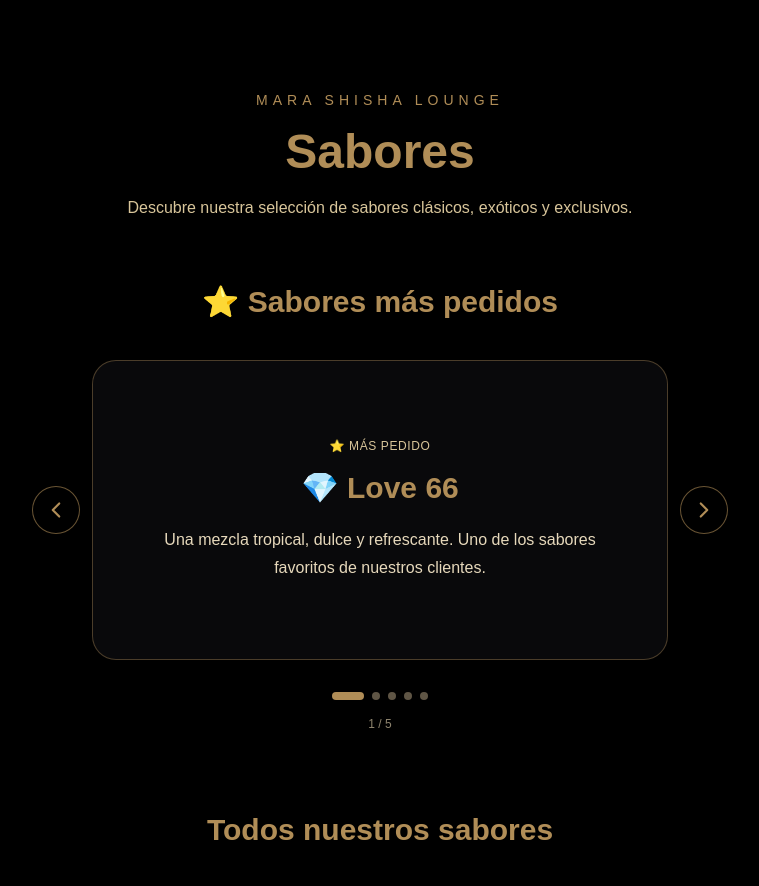
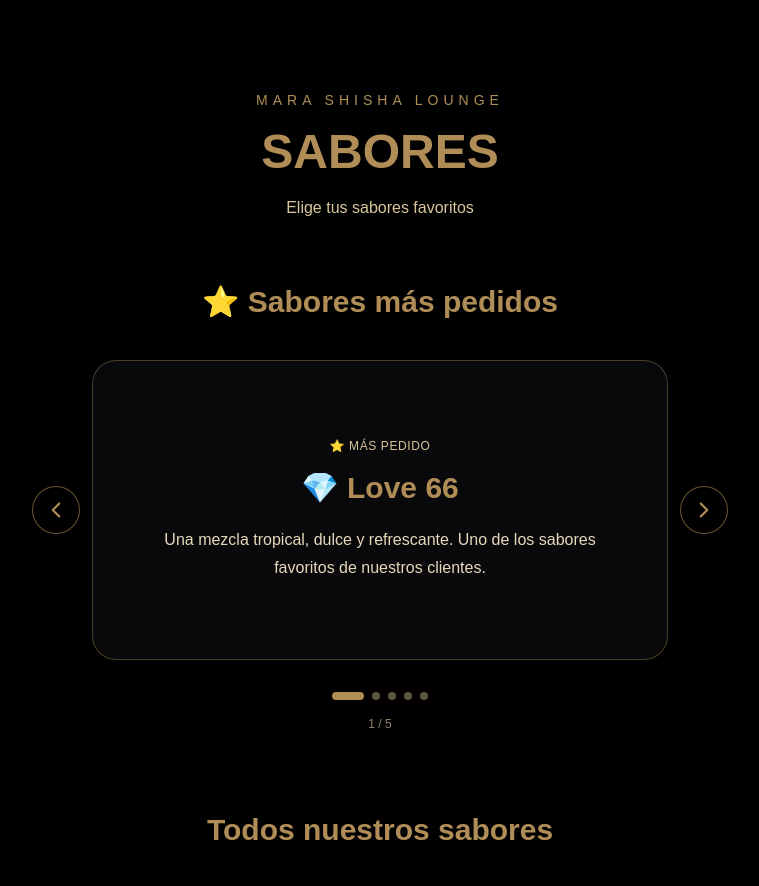
Before and after one commit to marashishalounge/mara-shisha-v2, a Next.js app: page / in a window 1280 px wide. Shown: the part 3380-4266 px from the top of the page, without its empty margins (260-1019 px from the left). Built offline with nearby package versions, Linux system fonts and the light colour scheme.

Commit message:
Fix bilingual flavors

```diff
--- a/app/components/Flavors.tsx
+++ b/app/components/Flavors.tsx
@@ -2,140 +2,248 @@
 
 import { useState } from "react";
 import { ChevronLeft, ChevronRight } from "lucide-react";
+import { useLanguage } from "../i18n/LanguageContext";
 
 const favorites = [
   {
     name: "💎 Love 66",
-    badge: "⭐ Más pedido",
-    description:
-      "Una mezcla tropical, dulce y refrescante. Uno de los sabores favoritos de nuestros clientes.",
+    badge: {
+      es: "⭐ Más pedido",
+      en: "⭐ Most popular",
+    },
+    description: {
+      es: "Una mezcla tropical, dulce y refrescante. Uno de los sabores favoritos de nuestros clientes.",
+      en: "A tropical, sweet and refreshing blend. One of our customers' favourite flavours.",
+    },
   },
   {
     name: "🍓 Frutos Rojos",
-    badge: "⭐ Más pedido",
-    description:
-      "Una combinación intensa de frutas rojas con un aroma elegante y equilibrado.",
+    badge: {
+      es: "⭐ Más pedido",
+      en: "⭐ Most popular",
+    },
+    description: {
+      es: "Una combinación intensa de frutas rojas con un aroma elegante y equilibrado.",
+      en: "An intense combination of red berries with an elegant and balanced aroma.",
+    },
   },
   {
     name: "🥭 Mango",
-    badge: "⭐ Más pedido",
-    description:
-      "Dulce y tropical, perfecto para una fumada suave y agradable.",
+    badge: {
+      es: "⭐ Más pedido",
+      en: "⭐ Most popular",
+    },
+    description: {
+      es: "Dulce y tropical, perfecto para una fumada suave y agradable.",
+      en: "Sweet and tropical, perfect for a smooth and enjoyable session.",
+    },
   },
   {
     name: "🍉 Sandía",
-    badge: "⭐ Más pedido",
-    description:
-      "Fresca, ligera y refrescante para disfrutar en cualquier momento.",
+    badge: {
+      es: "⭐ Más pedido",
+      en: "⭐ Most popular",
+    },
+    description: {
+      es: "Fresca, ligera y refrescante para disfrutar en cualquier momento.",
+      en: "Fresh, light and refreshing to enjoy at any time.",
+    },
   },
   {
     name: "🍬 Chicle",
-    badge: "⭐ Especial",
-    description:
-      "Un sabor divertido y diferente con un toque dulce y nostálgico.",
+    badge: {
+      es: "⭐ Especial",
+      en: "⭐ Special",
+    },
+    description: {
+      es: "Un sabor divertido y diferente con un toque dulce y nostálgico.",
+      en: "A fun and different flavour with a sweet and nostalgic touch.",
+    },
   },
 ];
 
 const flavors = [
   {
     name: "💎 Love 66",
-    badge: "Tropical",
-    description:
-      "Mezcla tropical con un equilibrio perfecto entre dulzor y frescura.",
+    badge: {
+      es: "Tropical",
+      en: "Tropical",
+    },
+    description: {
+      es: "Mezcla tropical con un equilibrio perfecto entre dulzor y frescura.",
+      en: "A tropical blend with the perfect balance between sweetness and freshness.",
+    },
   },
   {
     name: "🍓 Frutos Rojos",
-    badge: "Frutal",
-    description:
-      "Aroma intenso de frutos rojos con una fumada elegante.",
+    badge: {
+      es: "Frutal",
+      en: "Fruity",
+    },
+    description: {
+      es: "Aroma intenso de frutos rojos con una fumada elegante.",
+      en: "An intense red berry aroma with an elegant smoking experience.",
+    },
   },
   {
-    name: "❄️ Menta",
-    badge: "Fresco",
-    description:
-      "Sensación fría y limpia, perfecta para combinar.",
+    name: "🌿 Menta",
+    badge: {
+      es: "Fresco",
+      en: "Fresh",
+    },
+    description: {
+      es: "Sensación fría y limpia, perfecta para combinar.",
+      en: "A cool and clean sensation, perfect for mixing.",
+    },
   },
   {
     name: "🥭 Mango",
-    badge: "Tropical",
-    description:
-      "Dulce y exótico con un sabor suave.",
+    badge: {
+      es: "Tropical",
+      en: "Tropical",
+    },
+    description: {
+      es: "Dulce y exótico con un sabor suave.",
+      en: "Sweet and exotic with a smooth flavour.",
+    },
   },
   {
-    name: "🍈 Maracuyá",
-    badge: "Exótico",
-    description:
-      "Toque cítrico tropical con mucha personalidad.",
+    name: "🥭 Maracuyá",
+    badge: {
+      es: "Exótico",
+      en: "Exotic",
+    },
+    description: {
+      es: "Toque cítrico tropical con mucha personalidad.",
+      en: "A tropical citrus touch with plenty of character.",
+    },
   },
   {
     name: "🌿 Menta Suave",
-    badge: "Ligero",
-    description:
-      "Refrescante pero más delicado que la menta clásica.",
+    badge: {
+      es: "Ligero",
+      en: "Light",
+    },
+    description: {
+      es: "Refrescante pero más delicado que la menta clásica.",
+      en: "Refreshing but more delicate than classic mint.",
+    },
   },
   {
     name: "🍇 Uva",
-    badge: "Intenso",
-    description:
-      "Dulce y profundo con un aroma elegante.",
+    badge: {
+      es: "Intenso",
+      en: "Intense",
+    },
+    description: {
+      es: "Dulce y profundo con un aroma elegante.",
+      en: "Sweet and deep with an elegant aroma.",
+    },
   },
   {
     name: "🫐 Arándanos",
-    badge: "Premium",
-    description:
-      "Sabor suave, dulce y muy aromático.",
+    badge: {
+      es: "Premium",
+      en: "Premium",
+    },
+    description: {
+      es: "Sabor suave, dulce y muy aromático.",
+      en: "Smooth, sweet and highly aromatic flavour.",
+    },
   },
   {
     name: "🌱 Hierbabuena",
-    badge: "Natural",
-    description:
-      "Frescor herbal con un toque diferente.",
+    badge: {
+      es: "Natural",
+      en: "Natural",
+    },
+    description: {
+      es: "Frescor herbal con un toque diferente.",
+      en: "Herbal freshness with a distinctive touch.",
+    },
   },
   {
     name: "🍉 Sandía",
-    badge: "Refrescante",
-    description:
-      "Ligera, dulce y muy agradable.",
+    badge: {
+      es: "Refrescante",
+      en: "Refreshing",
+    },
+    description: {
+      es: "Ligera, dulce y muy agradable.",
+      en: "Light, sweet and very enjoyable.",
+    },
   },
   {
     name: "🍈 Melón",
-    badge: "Dulce",
-    description:
-      "Suave y equilibrado para cualquier combinación.",
+    badge: {
+      es: "Dulce",
+      en: "Sweet",
+    },
+    description: {
+      es: "Suave y equilibrado para cualquier combinación.",
+      en: "Smooth and balanced for any combination.",
+    },
   },
   {
     name: "🍍 Piña",
-    badge: "Caribe",
-    description:
-      "Tropical con un toque ácido muy agradable.",
+    badge: {
+      es: "Caribe",
+      en: "Caribbean",
+    },
+    description: {
+      es: "Tropical con un toque ácido muy agradable.",
+      en: "Tropical with a pleasant tangy touch.",
+    },
   },
   {
     name: "🥥 Coco",
-    badge: "Exótico",
-    description:
-      "Cremoso y diferente para mezclas especiales.",
+    badge: {
+      es: "Exótico",
+      en: "Exotic",
+    },
+    description: {
+      es: "Cremoso y diferente para mezclas especiales.",
+      en: "Creamy and distinctive for special mixes.",
+    },
   },
   {
     name: "🍋 Lima",
-    badge: "Cítrico",
-    description:
-      "Fresca e intensa con un toque ácido.",
+    badge: {
+      es: "Cítrico",
+      en: "Citrus",
+    },
+    description: {
+      es: "Fresca e intensa con un toque ácido.",
+      en: "Fresh and intense with a tangy touch.",
+    },
   },
   {
     name: "🍬 Chicle",
-    badge: "Especial",
-    description:
-      "Dulce y divertido, ideal para mezclas creativas.",
+    badge: {
+      es: "Especial",
+      en: "Special",
+    },
+    description: {
+      es: "Dulce y divertido, ideal para mezclas creativas.",
+      en: "Sweet and fun, ideal for creative mixes.",
+    },
   },
   {
-    name: "🧀🍰 Tarta de Queso",
-    badge: "Exclusivo",
-    description:
-      "Una mezcla cremosa inspirada en un clásico de la repostería.",
+    name: "🧀 Tarta de Queso",
+    badge: {
+      es: "Exclusivo",
+      en: "Exclusive",
+    },
+    description: {
+      es: "Una mezcla cremosa inspirada en un clásico de la repostería.",
+      en: "A creamy blend inspired by a classic dessert.",
+    },
   },
 ];
 
 export default function Flavors() {
+  const { language, t } = useLanguage();
+
   const [favoriteCurrent, setFavoriteCurrent] = useState(0);
   const [flavorCurrent, setFlavorCurrent] = useState(0);
 
@@ -188,22 +296,19 @@
             className="text-5xl font-bold mt-4"
             style={{ color: "#B08D57" }}
           >
-            Sabores
+            {t.flavors.titulo}
           </h2>
 
           <p
             className="mt-5 max-w-3xl mx-auto"
             style={{ color: "#d8c59a" }}
           >
-            Descubre nuestra selección de sabores
-            clásicos, exóticos y exclusivos.
+            {t.flavors.subtitulo}
           </p>
 
         </div>
 
-        {/* =========================================
-            SABORES MÁS PEDIDOS
-        ========================================= */}
+        {/* SABORES MÁS PEDIDOS */}
 
         <div className="mb-20">
 
@@ -211,12 +316,12 @@
             className="text-3xl font-bold text-center mb-10"
             style={{ color: "#B08D57" }}
           >
-            ⭐ Sabores más pedidos
+            {language === "es"
+              ? "⭐ Sabores más pedidos"
+              : "⭐ Most popular flavours"}
           </h3>
 
           <div className="relative max-w-xl mx-auto">
-
-            {/* TARJETA */}
 
             <div
               className="
@@ -238,7 +343,7 @@
                 className="text-xs uppercase tracking-wider"
                 style={{ color: "#d8c59a" }}
               >
-                {favorite.badge}
+                {favorite.badge[language]}
               </span>
 
               <h4
@@ -252,7 +357,7 @@
                 className="text-base leading-7 max-w-md mx-auto"
                 style={{ color: "#e6d8bb" }}
               >
-                {favorite.description}
+                {favorite.description[language]}
               </p>
 
             </div>
@@ -262,7 +367,11 @@
             <button
               type="button"
               onClick={previousFavorite}
-              aria-label="Sabor más pedido anterior"
+              aria-label={
+                language === "es"
+                  ? "Sabor más pedido anterior"
+                  : "Previous popular flavour"
+              }
               className="
                 absolute
                 left-[-18px]
@@ -293,7 +402,11 @@
             <button
               type="button"
               onClick={nextFavorite}
-              aria-label="Siguiente sabor más pedido"
+              aria-label={
+                language === "es"
+                  ? "Siguiente sabor más pedido"
+                  : "Next popular flavour"
+              }
               className="
                 absolute
                 right-[-18px]
@@ -331,7 +444,11 @@
                 key={index}
                 type="button"
                 onClick={() => setFavoriteCurrent(index)}
-                aria-label={`Ir al sabor más pedido ${index + 1}`}
+                aria-label={
+                  language === "es"
+                    ? `Ir al sabor más pedido ${index + 1}`
+                    : `Go to popular flavour ${index + 1}`
+                }
                 className="h-2 rounded-full transition-all duration-300"
                 style={{
                   width:
@@ -358,20 +475,18 @@
 
         </div>
 
-        {/* =========================================
-            TODOS LOS SABORES
-        ========================================= */}
+        {/* TODOS LOS SABORES */}
 
         <h3
           className="text-3xl font-bold text-center mb-10"
           style={{ color: "#B08D57" }}
         >
-          Todos nuestros sabores
+          {language === "es"
+            ? "Todos nuestros sabores"
+            : "All our flavours"}
         </h3>
 
         <div className="relative max-w-xl mx-auto">
-
-          {/* TARJETA */}
 
           <div
             className="
@@ -400,14 +515,14 @@
               className="text-sm"
               style={{ color: "#d8c59a" }}
             >
-              {flavor.badge}
+              {flavor.badge[language]}
             </span>
 
             <p
               className="mt-5 text-base leading-7 max-w-md mx-auto"
               style={{ color: "#e6d8bb" }}
             >
-              {flavor.description}
+              {flavor.description[language]}
             </p>
 
           </div>
@@ -417,7 +532,11 @@
           <button
             type="button"
             onClick={previousFlavor}
-            aria-label="Sabor anterior"
+            aria-label={
+              language === "es"
+                ? "Sabor anterior"
+                : "Previous flavour"
+            }
             className="
               absolute
               left-[-18px]
@@ -448,7 +567,11 @@
           <button
             type="button"
             onClick={nextFlavor}
-            aria-label="Siguiente sabor"
+            aria-label={
+              language === "es"
+                ? "Siguiente sabor"
+                : "Next flavour"
+            }
             className="
               absolute
               right-[-18px]
@@ -486,7 +609,11 @@
               key={index}
               type="button"
               onClick={() => setFlavorCurrent(index)}
-              aria-label={`Ir al sabor ${index + 1}`}
+              aria-label={
+                language === "es"
+                  ? `Ir al sabor ${index + 1}`
+                  : `Go to flavour ${index + 1}`
+              }
               className="h-2 rounded-full transition-all duration-300"
               style={{
                 width:
```
